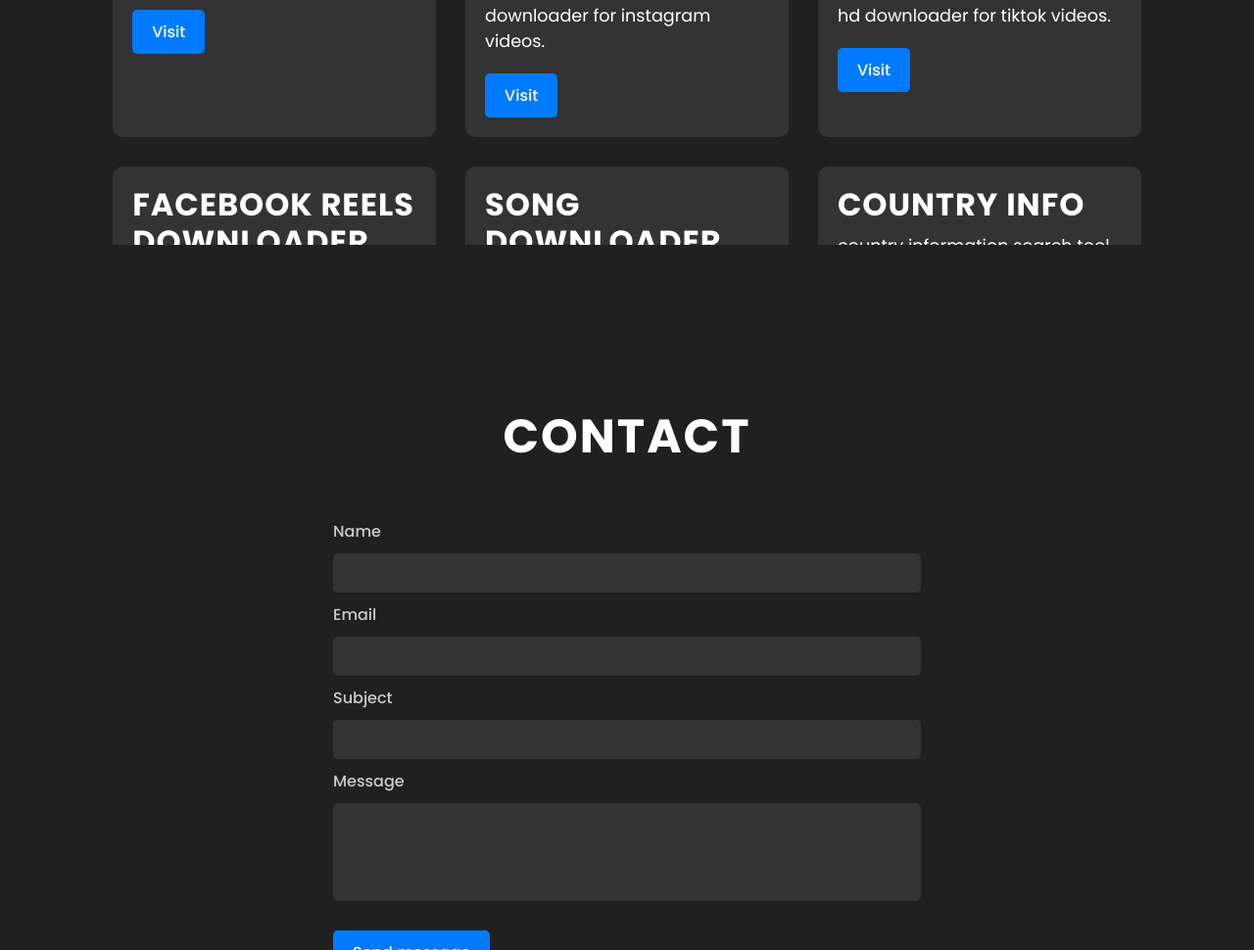
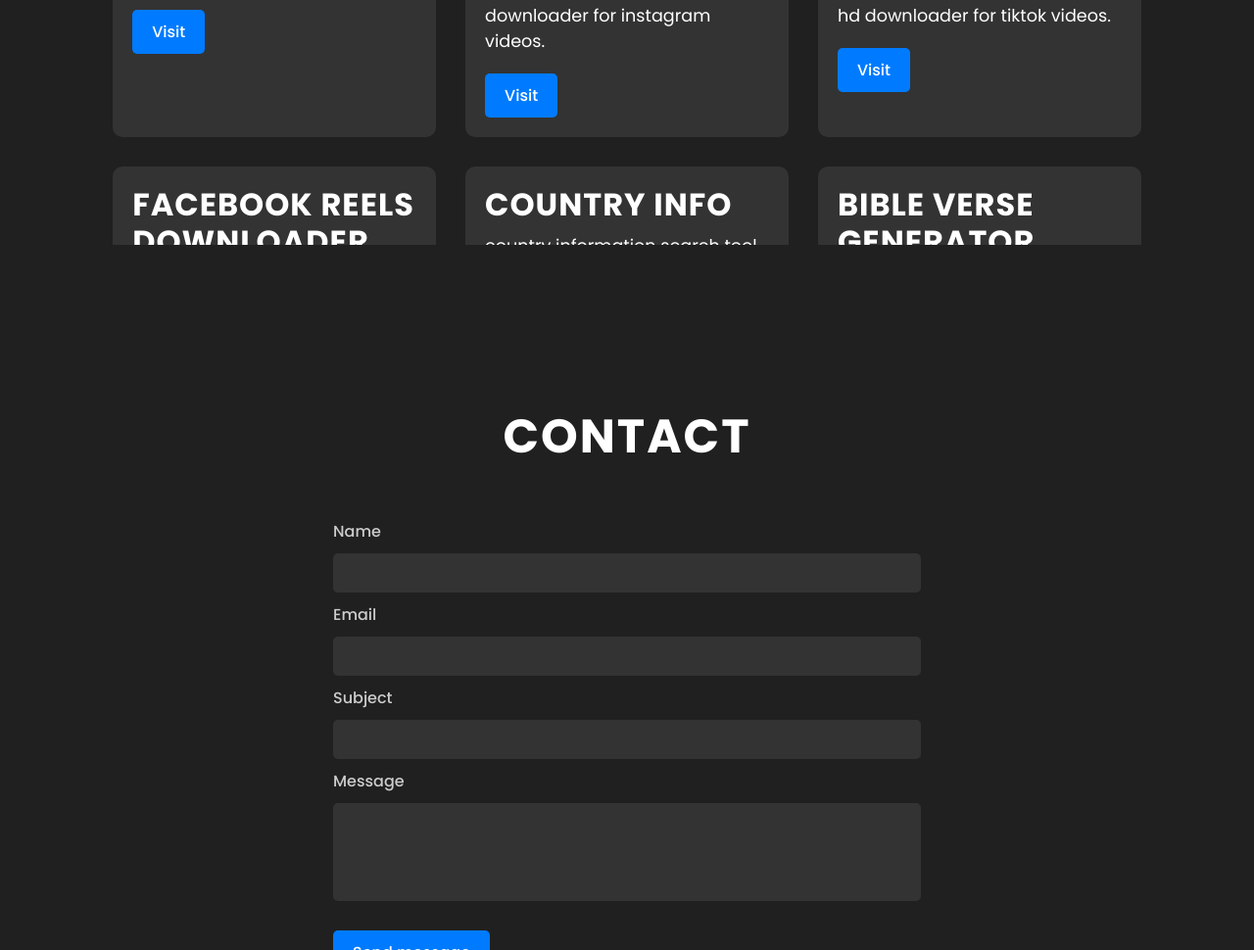
Before and after one commit to ZCDSPH/WEBS, a website: page public/index.html in a window 1280 px wide. Shown: the part 2045-3015 px from the top of the page at 98% size. Drawn offline with Linux system fonts and the light colour scheme.

Commit message:
Update index.html

```diff
--- a/public/index.html
+++ b/public/index.html
@@ -57,7 +57,7 @@
                   <h3 class="web-title">AUTO BOT</h3>
                   <p class="web-desc">AUTO BOT MAKER ZCDS PH</p>
 
-                  <a href="https://autobotv2-uwtr.onrender.com" target="_blank" class="btn">Visit</a>
+                  <a href="https://privateautobotbyzcdsphsec.onrender.com/" target="_blank" class="btn">Visit</a>
               </div>
 
 
@@ -101,13 +101,6 @@
                 <p class="web-desc">HD DOWNLOADER FOR FACEBOOK VIDEOS.</p>
 
                 <a href="https://reelsdownloader.glitch.me/" target="_blank" class="btn">Visit</a>
-            </div>
-
-            <div class="web-box">
-                <h3 class="web-title">SONG DOWNLOADER</h3>
-                <p class="web-desc">DOWNLOADER FOR SONGS.</p>
-
-                <a href="https://songsdownloader.glitch.me/" target="_blank" class="btn">Visit</a>
             </div>
 
             <div class="web-box">
```
